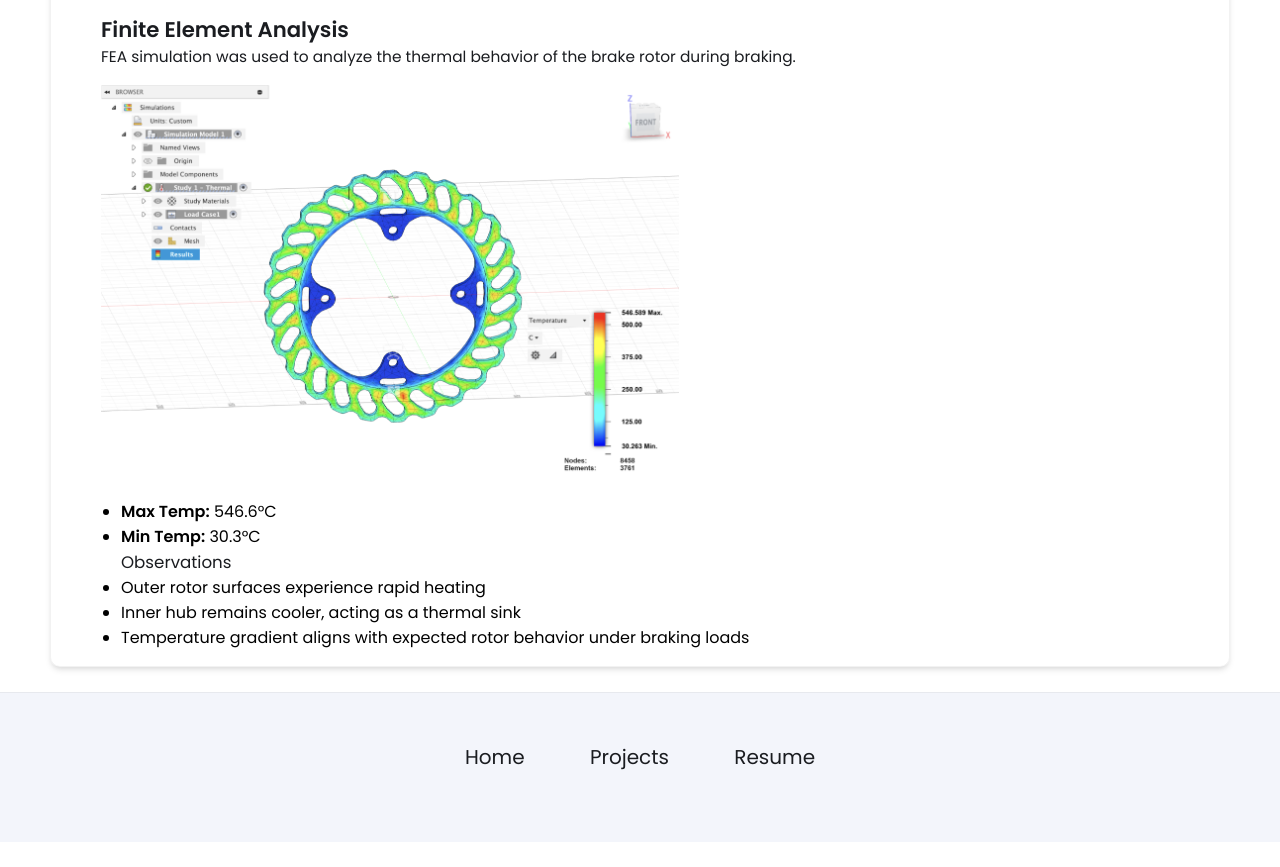
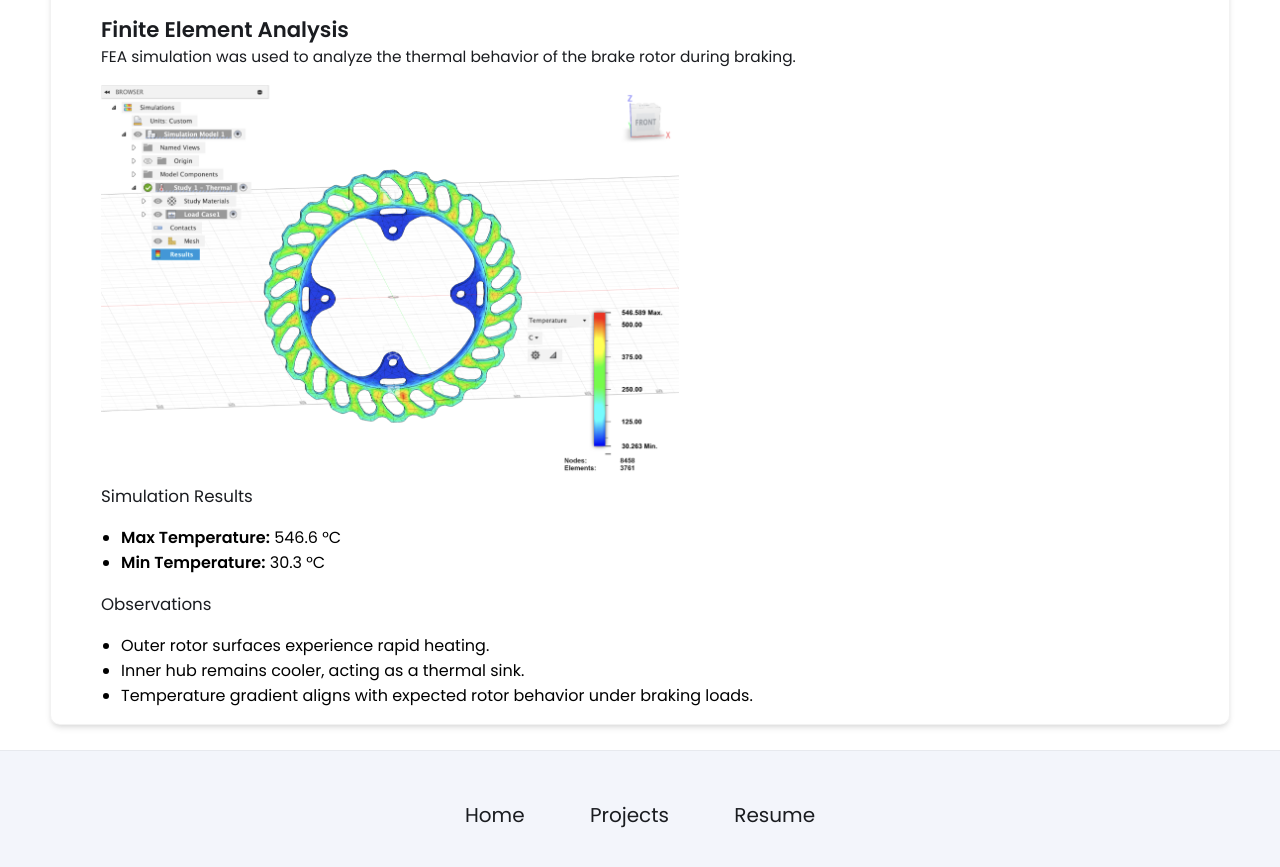
Before and after one commit to timchen863/timchen863.github.io, a Jekyll site: the page built from _projects/Baja/index.md, in a window 1280 px wide and 900 px high, scrolled down 2461 px. Shown: the top 867 px of the window. Built offline with Jekyll 4.4.1, drawn with Linux system fonts in a browser that asks for light colours; before the commit the page ends 3303 px from its top, so only the background shows below that.

Commit message:
Update index.md

```diff
--- a/_projects/Baja/index.md
+++ b/_projects/Baja/index.md
@@ -34,12 +34,15 @@ main-image: /Baja.jpg
 ## Finite Element Analysis
 FEA simulation was used to analyze the thermal behavior of the brake rotor during braking.
 {% include image-gallery.html images="br.png" height="400" %}
-- **Max Temp:** 546.6°C
-- **Min Temp:** 30.3°C
+
+### Simulation Results
+- **Max Temperature:** 546.6 °C
+- **Min Temperature:** 30.3 °C
+
 ### Observations
-- Outer rotor surfaces experience rapid heating
-- Inner hub remains cooler, acting as a thermal sink
-- Temperature gradient aligns with expected rotor behavior under braking loads
+- Outer rotor surfaces experience rapid heating.
+- Inner hub remains cooler, acting as a thermal sink.
+- Temperature gradient aligns with expected rotor behavior under braking loads.
 
 <!--## Embedding youtube video
 The second video has the autoplay on. copy and paste the 11-digit id found in the url link. <br>
```
